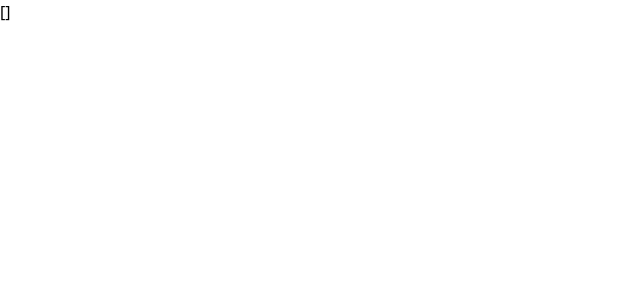
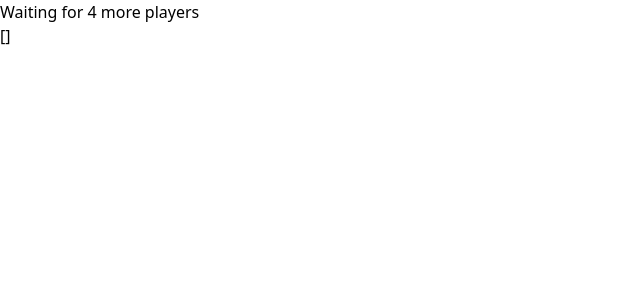
Before and after one commit to nilpeep/Americano-Okey-101, a React (Vite) app: page / in a window 1280 px wide. Shown: the top 300 px of the page, without its empty margins (0-640 px from the left). Built offline with nearby package versions, Linux system fonts and the light colour scheme.

Commit message:
waiting for x more players

```diff
--- a/src/components/table.jsx
+++ b/src/components/table.jsx
@@ -1,5 +1,8 @@
 import React from 'react'
 import { useTable } from '../store/table/hooks'
+import { PLAYER_COUNT } from './consts'
+
+
 
 
 
@@ -8,6 +11,12 @@ export const Table = () => {
   const {players} = useTable()
   return (
     <div className='w-[1000px] h-[1000px] bg-blue-500 mx-auto my-5'>
+    {
+      PLAYER_COUNT !== players.length && (
+        <div className='text-center text-white'>
+          <p>Waiting for {PLAYER_COUNT - players.length} more players</p>
+        </div>)
+    }
     {JSON.stringify(players, null,2)}
     </div>
   )
```
